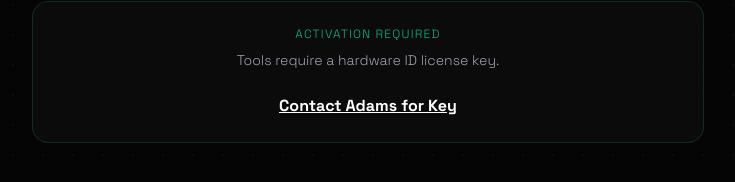
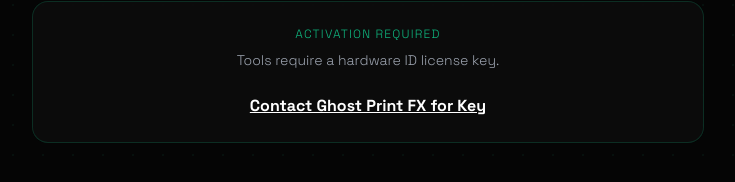
Before and after one commit to scovieadams-a11y/Ghost-Print-AI, a plain HTML site: page dashboard.html in a window 1280 px wide. Shown: the part 610-792 px from the top of the page, without its empty margins (272-1007 px from the left). Drawn offline with nearby package versions, Linux system fonts and the light colour scheme.

Commit message:
Update contact link for hardware ID license key
Signed-off-by: Ghost Print Ai <scovieadams@gmail.com>

```diff
--- a/dashboard.html
+++ b/dashboard.html
@@ -52,7 +52,7 @@
         <div class="mt-12 p-6 glass-card rounded-2xl text-center">
             <p class="text-xs text-emerald-500 uppercase tracking-widest mb-2">Activation Required</p>
             <p class="text-sm text-gray-400 mb-6">Tools require a hardware ID license key.</p>
-            <a href="https://t.me/AdamsFX_Support" class="text-white font-bold underline">Contact Adams for Key</a>
+            <a href="https://wa.me/254703992485" class="text-white font-bold underline">Contact Ghost Print FX for Key</a>
         </div>
     </div>
 
```
